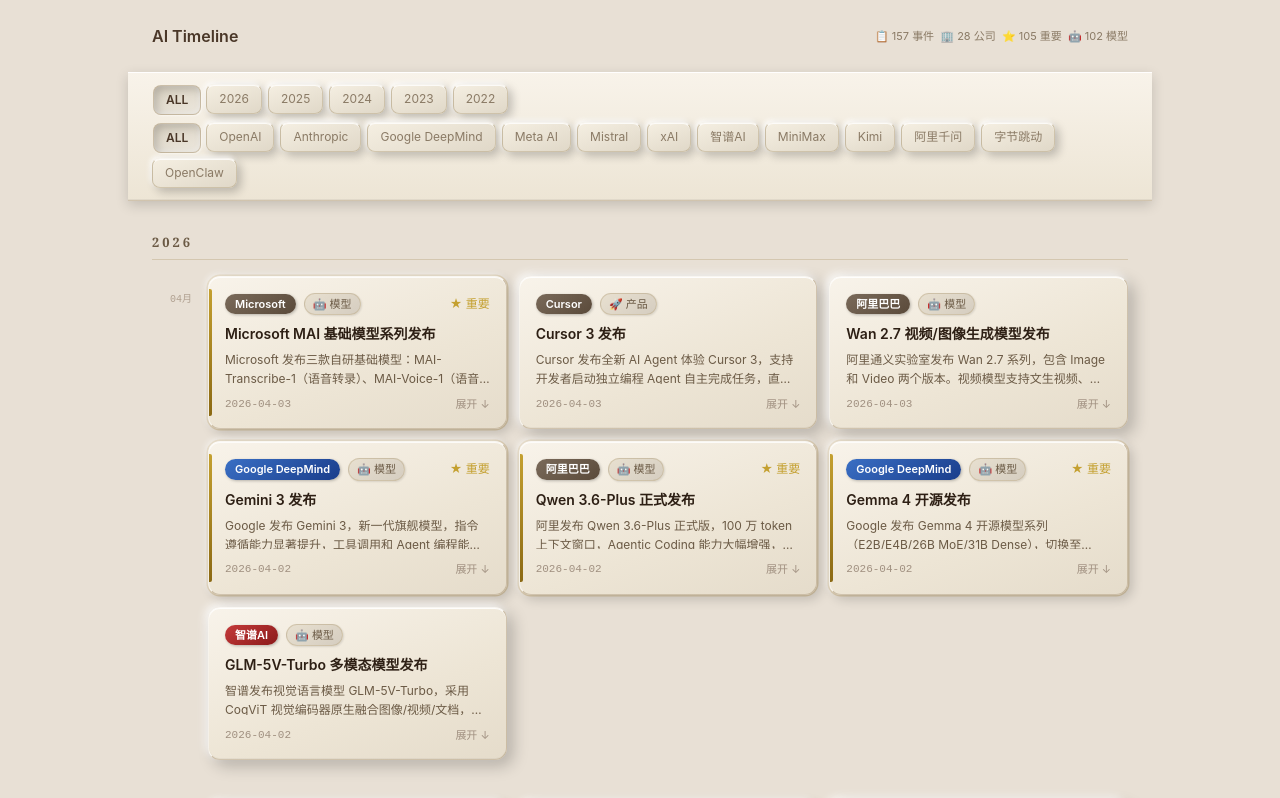
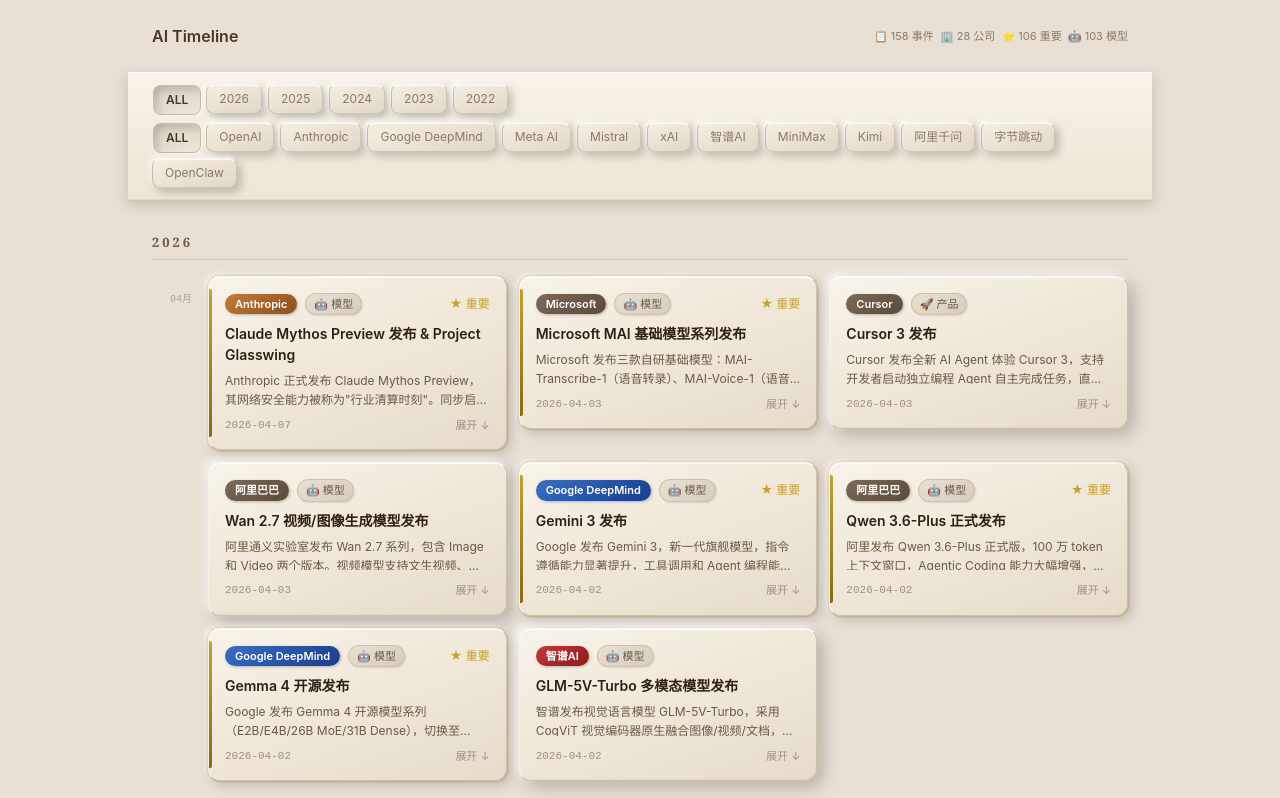
Before and after one commit to lc-chao/ai-timeline, a React (Vite) app: page / in a window 1280 px wide. Shown: the top 798 px of the page. Built offline with nearby package versions, Linux system fonts and the light colour scheme.

Commit message:
data: 自动更新 2026-04-08

```diff
--- a/src/data/events.ts
+++ b/src/data/events.ts
@@ -1431,4 +1431,13 @@
     description: '阿里通义实验室发布 Wan 2.7 系列，包含 Image 和 Video 两个版本。视频模型支持文生视频、图生视频、视频编辑、风格迁移、局部修改等全链路能力，可像编辑文档一样逐帧控制视频内容。',
     importance: 'medium',
   },
+  {
+    id: 'anthropic-claude-mythos-preview',
+    date: '2026-04-07',
+    company: 'Anthropic',
+    type: 'model',
+    title: 'Claude Mythos Preview 发布 & Project Glasswing',
+    description: 'Anthropic 正式发布 Claude Mythos Preview，其网络安全能力被称为"行业清算时刻"。同步启动 Project Glasswing，联合 AWS、Apple、Google、Microsoft、Nvidia、CrowdStrike 等 12 家合作伙伴，将 Mythos 限定用于防御性安全研究，暂不公开发布。',
+    importance: 'high',
+  },
 ]
```
